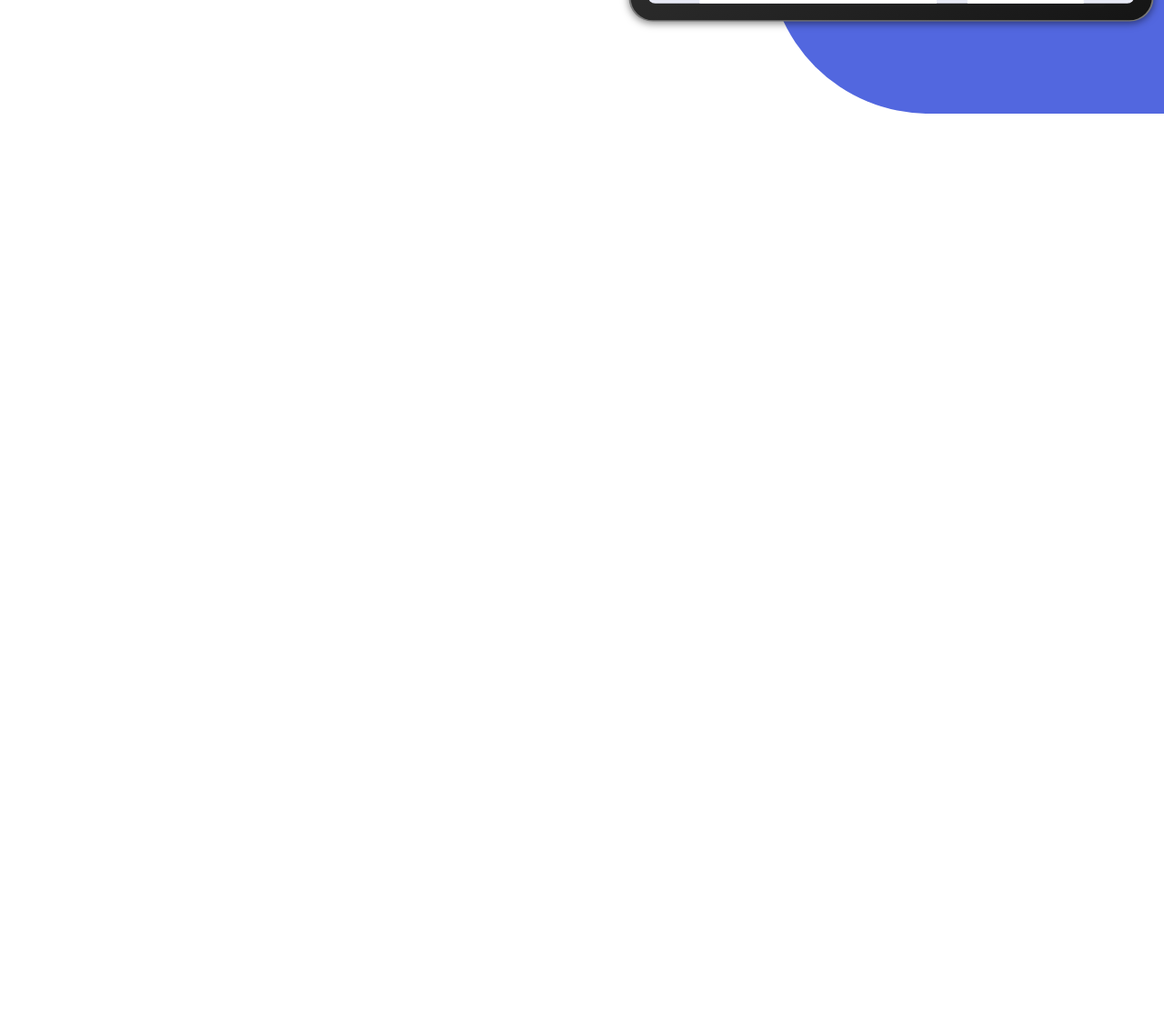
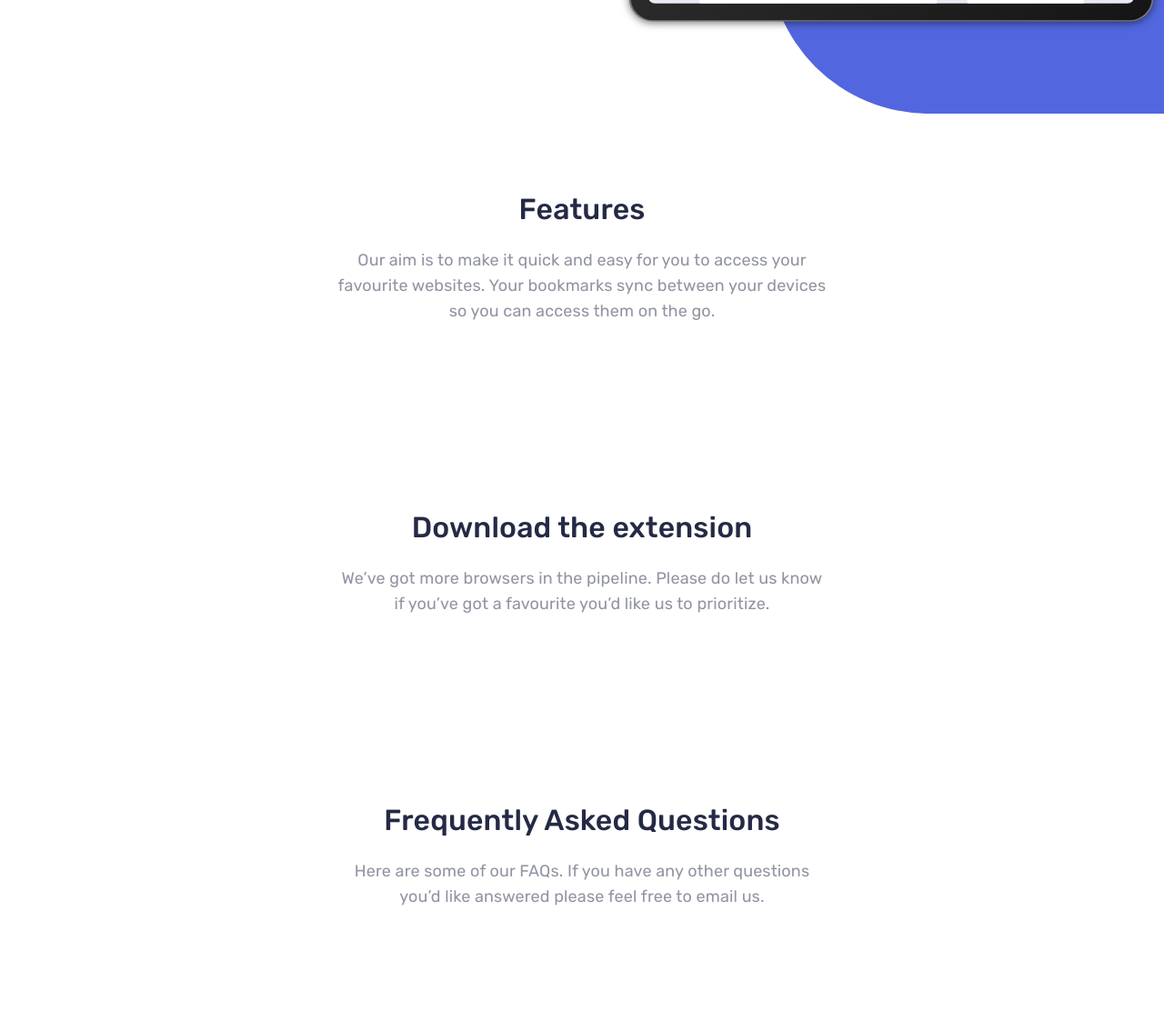
Before and after one commit to najmiddinabdullaev/Bookmark, a plain HTML site: page index.html in a window 1280 px wide. Shown: the part 564-1687 px from the top of the page at 91% size. Before the commit the page ends 800 px from the top, so only its background shows below. Drawn offline with Linux system fonts and the light colour scheme.

Commit message:
Add global section styles

```diff
--- a/css/styles.css
+++ b/css/styles.css
@@ -164,6 +164,38 @@ img{
 }
 
 
+/* SECTION */
+
+.section {
+  padding-top: 75px;
+  padding-bottom: 75px;
+}
+
+.section__info {
+  width: 100%;
+  max-width: 540px;
+  margin-left: auto;
+  margin-right: auto;
+  margin-bottom: 48px;
+  text-align: center;
+}
+
+.section__title {
+  margin-top: 0;
+  margin-bottom: 16px;
+  font-size: 32px;
+  line-height: 52px;
+  font-weight: 500;
+  color: var(--text-color);
+}
+
+.section__description {
+  margin-top: 0;
+  font-size: 18px;
+  line-height: 28px;
+}
+
+
 /* SITENAV */
 
 .sitenav{
--- a/index.html
+++ b/index.html
@@ -57,6 +57,40 @@
         <img class="hero__img" src="/img/hero-img.svg" alt="Bookmark manager illustration" width="578" height="385">
       </div>
     </div>
+
+
+    <!-- FEATURES -->
+
+    <section class="section">
+      <div class="container">
+        <div class="section__info">
+          <h2 class="section__title">Features</h2>
+          <p class="section__description">Our aim is to make it quick and easy for you to access your favourite websites. Your bookmarks sync between your devices so you can access them on the go.</p>
+        </div>
+      </div>
+    </section>
+
+    <!-- DOWNLOAD EXTENSION -->
+
+    <section class="section">
+      <div class="container">
+        <div class="section__info">
+          <h2 class="section__title">Download the extension</h2>
+          <p class="section__description">We’ve got more browsers in the pipeline. Please do let us know if you’ve got a favourite you’d like us to prioritize.</p>
+        </div>
+      </div>
+    </section>
+
+     <!-- FAQ -->
+
+     <section class="section">
+      <div class="container">
+        <div class="section__info">
+          <h2 class="section__title">Frequently Asked Questions</h2>
+          <p class="section__description">Here are some of our FAQs. If you have any other questions you’d like answered please feel free to email us.</p>
+        </div>
+      </div>
+    </section>
   </main>
 
 </body>
```
